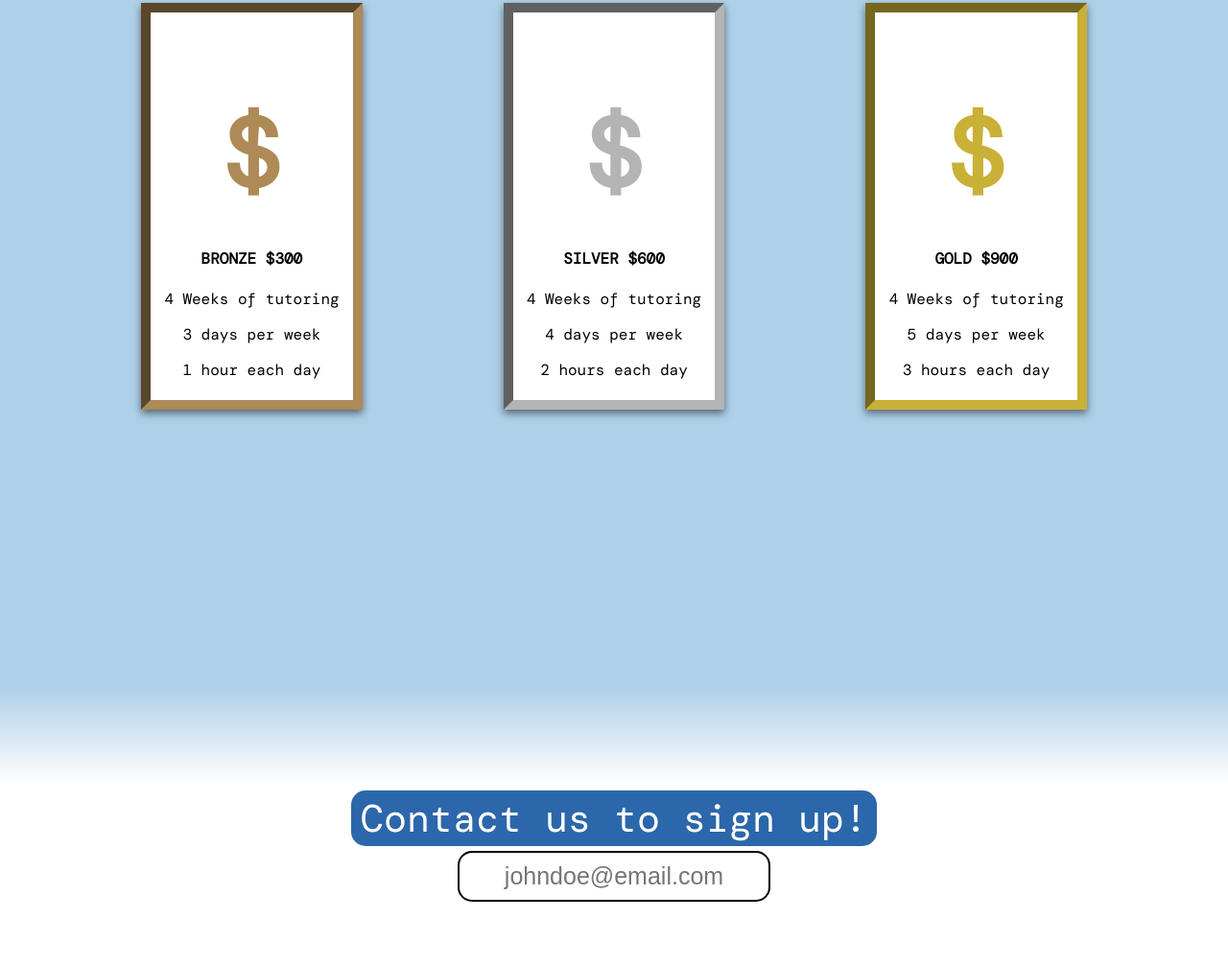
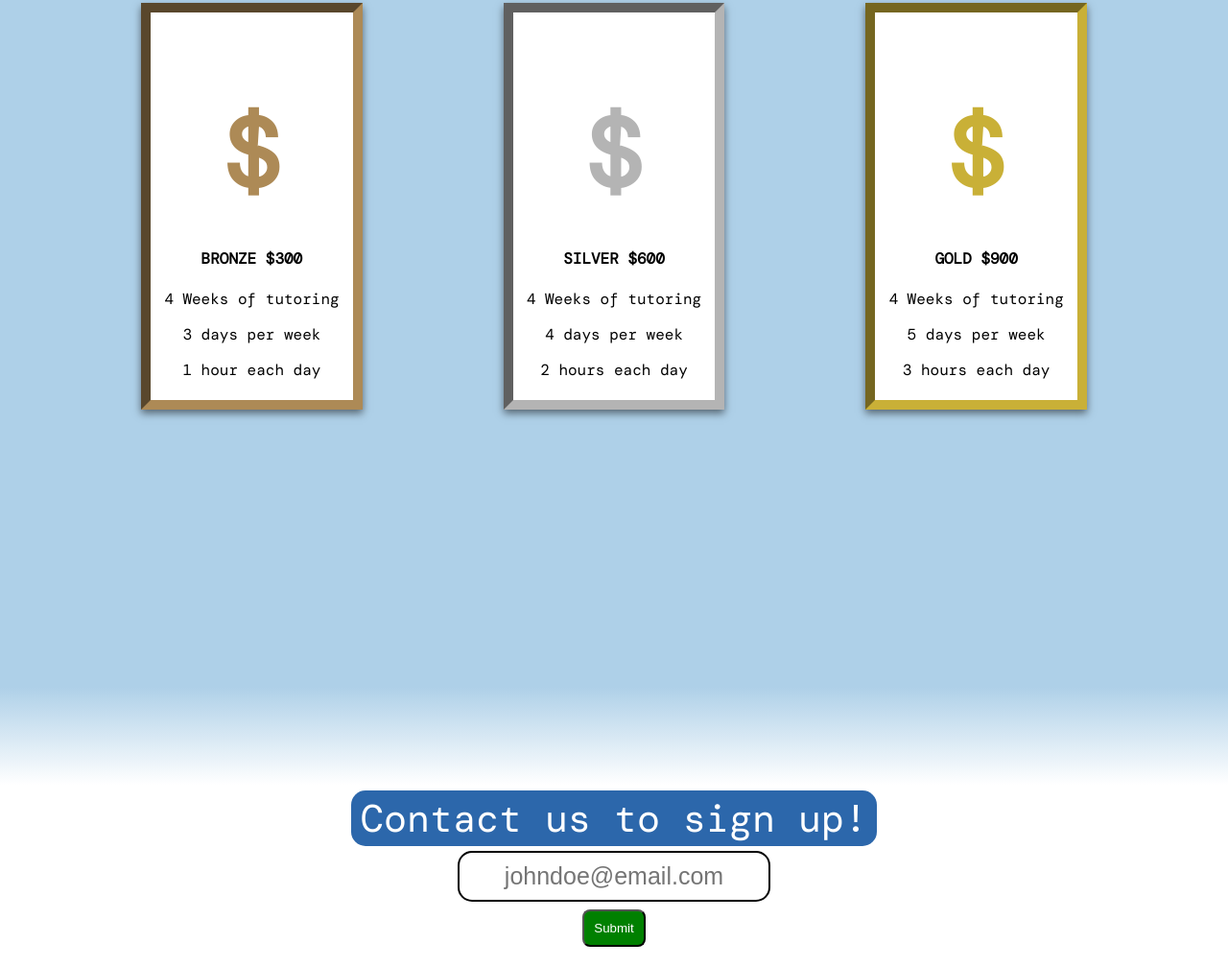
Before and after one commit to jsfilas/FCC-Product-Landing-Page, a plain HTML site: page index.html in a window 1280 px wide. Shown: the part 2501-3508 px from the top of the page at 96% size. Before the commit the page ends 3469 px from the top, so only its background shows below. Drawn offline with nearby package versions, Linux system fonts and the light colour scheme.

Commit message:
Added submit button that directs to static page

```diff
--- a/Style/style.css
+++ b/Style/style.css
@@ -276,6 +276,13 @@
 
   }
 
+  .submit {
+      background-color: green;
+      color: white;
+      padding: 10px;
+      border-radius: 8px;
+  }
+
   @media screen and (max-width: 500px) {
     #header-img {
       float: none;
--- a/index.html
+++ b/index.html
@@ -80,9 +80,10 @@
         <!-- form for email submission -->
         <!-- input for email submission | needs id="email" | #email needs placeholder text | needs to confirm that its an email -->
         <!-- input for submit button. submit button must send to this link https://www.freecodecamp.com/email-submit-->
-                <form>
+                <form action="https://www.freecodecamp.com/email-submit">
                     <label for="femail" id="email-label"> Contact us to sign up!</label> <br>
                     <input id="email" name="femail" placeholder="johndoe@email.com" type="email"/>
+                    <br><button class="submit">Submit</button>
                 </form>
             </div>
           </div>
```
